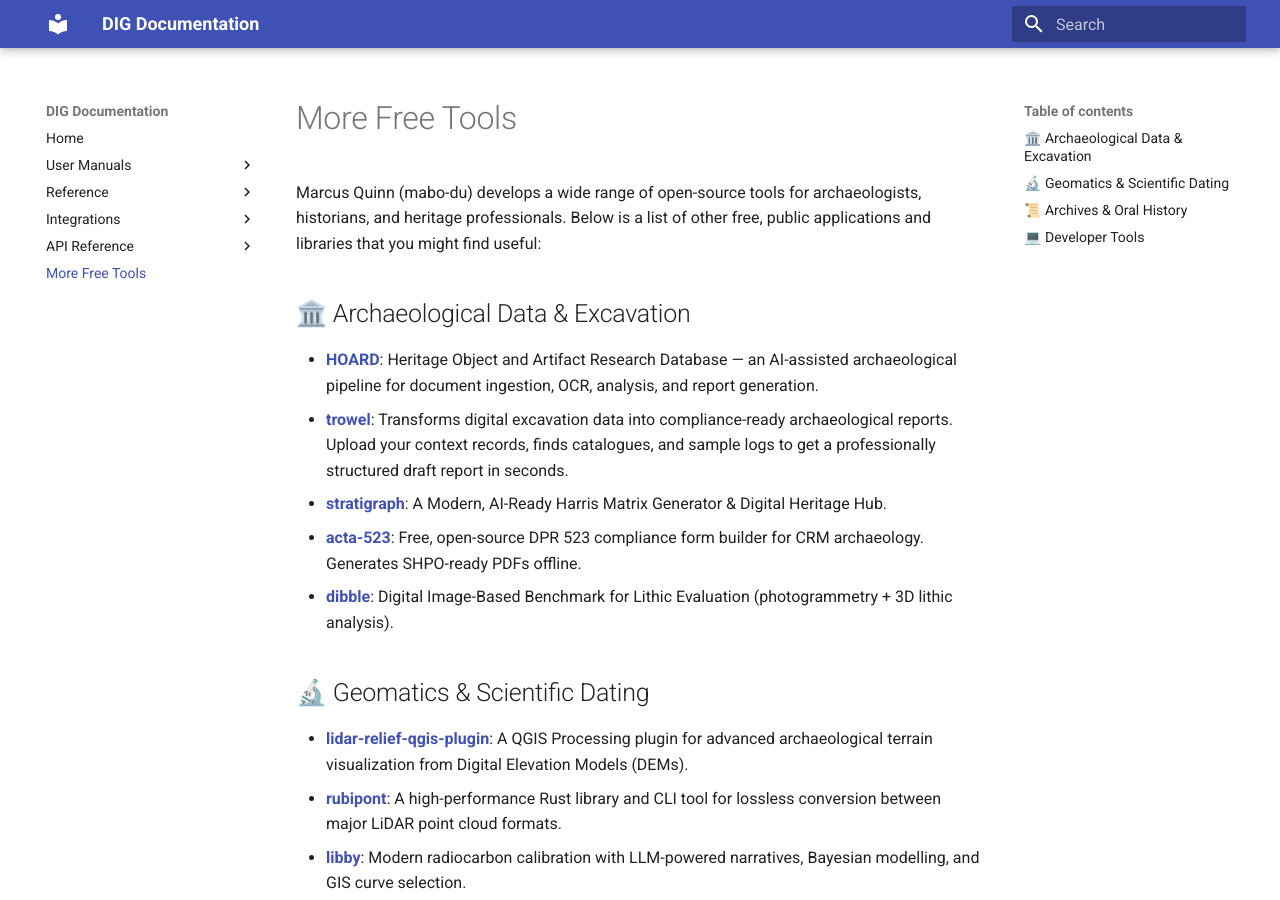
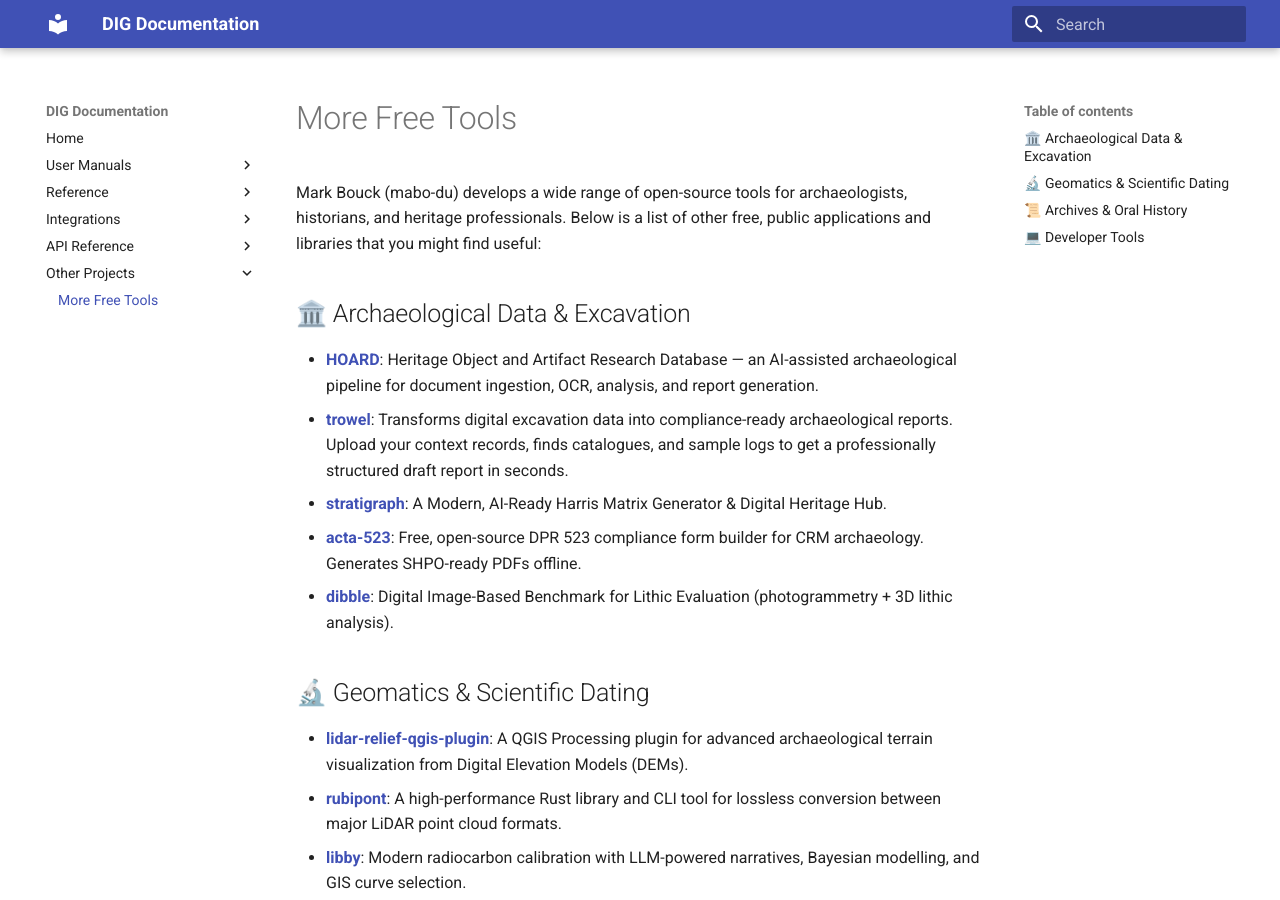
Before and after one commit to mabo-du/DIG, an MkDocs documentation site: the page built from docs/more-free-tools.md, in a window 1280 px wide and 900 px high. Built offline with MkDocs 1.6.1 and Material for MkDocs 9.7.7, drawn with Linux system fonts in a browser that asks for light colours.

Commit message:
docs: fix author name and mkdocs navigation structure

```diff
--- a/docs/more-free-tools.md
+++ b/docs/more-free-tools.md
@@ -1,6 +1,6 @@
 # More Free Tools
 
-Marcus Quinn (mabo-du) develops a wide range of open-source tools for archaeologists, historians, and heritage professionals. Below is a list of other free, public applications and libraries that you might find useful:
+Mark Bouck (mabo-du) develops a wide range of open-source tools for archaeologists, historians, and heritage professionals. Below is a list of other free, public applications and libraries that you might find useful:
 
 ## 🏛️ Archaeological Data & Excavation
 - **[HOARD](https://github.com/mabo-du/HOARD)**: Heritage Object and Artifact Research Database — an AI-assisted archaeological pipeline for document ingestion, OCR, analysis, and report generation.
--- a/mkdocs.yml
+++ b/mkdocs.yml
@@ -25,4 +25,5 @@
     - Export: api/export.md
     - Models: api/models.md
     - Parsers: api/parsers.md
-  - More Free Tools: more-free-tools.md
+  - Other Projects:
+    - More Free Tools: more-free-tools.md
--- a/pyproject.toml
+++ b/pyproject.toml
@@ -9,7 +9,7 @@
 requires-python = ">=3.12"
 license = { text = "MIT" }
 authors = [
-    { name = "Marcus Quinn" },
+    { name = "Mark Bouck" },
 ]
 readme = "README.md"
 
```
